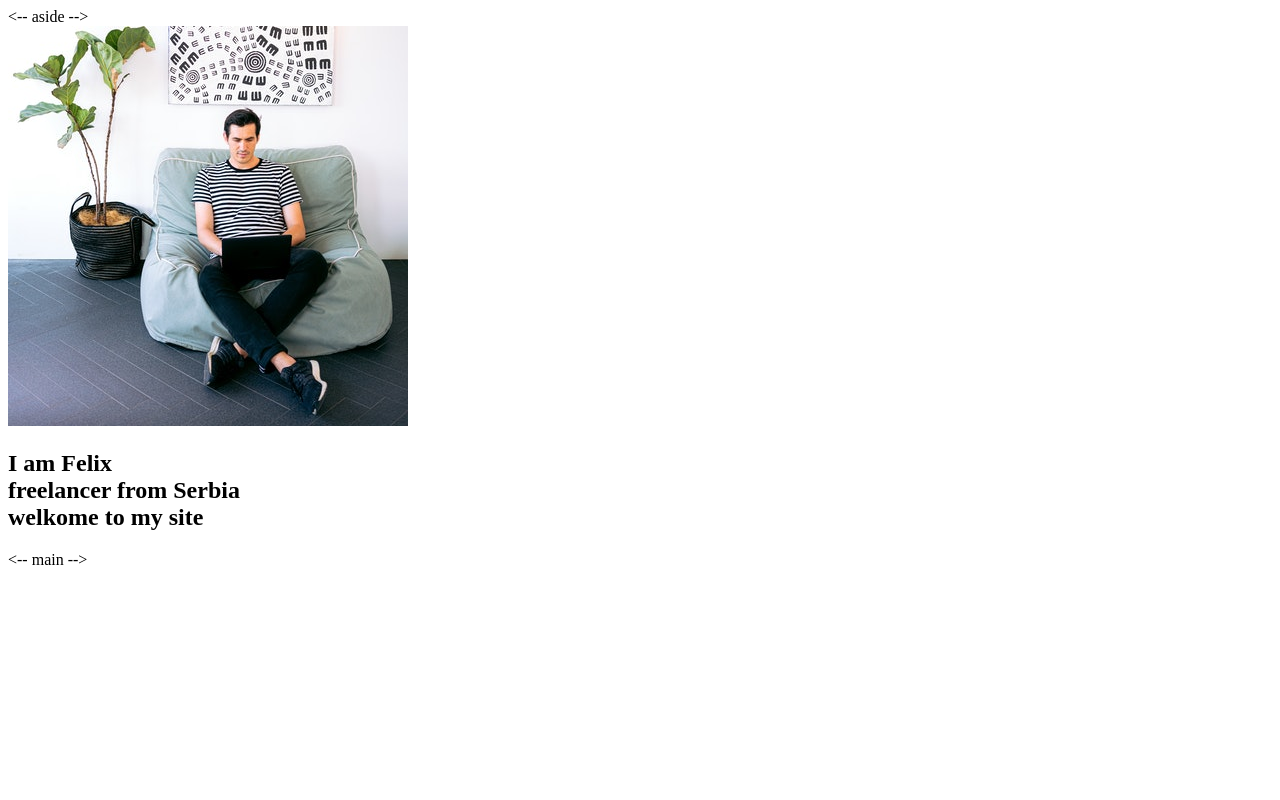
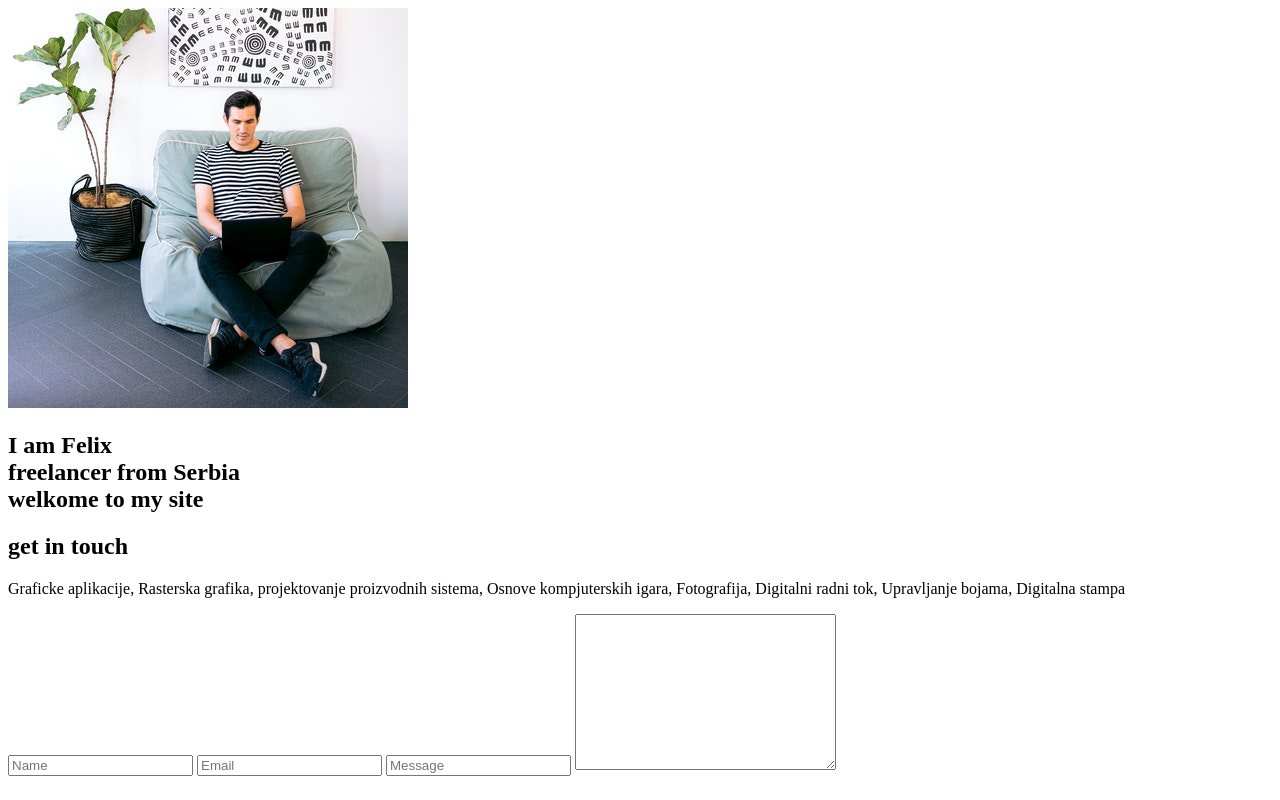
Before and after one commit to natalijavas/freelancer_sass, a plain HTML site: page index.html in a window 1280 px wide. Drawn offline with Linux system fonts and the light colour scheme.

Commit message:
ubaci me

```diff
--- a/index.html
+++ b/index.html
@@ -10,7 +10,7 @@
 </head>
 <body>
 
-    <-- aside -->
+    <!-- aside -->
     <aside>
         <img src="img/aside.jpg" alt="">
         <h1>I am Felix <br>freelancer from Serbia <br>welkome to my site</h1>
@@ -22,12 +22,26 @@
         </div>
     </aside>
 
-    <-- main -->
+    <!-- main -->
     <selection class="main">
 
     </selection>
 
 
+   <footer>
+       <h2>get in touch</h2>
+       <p>Graficke aplikacije, Rasterska grafika, projektovanje proizvodnih sistema, Osnove kompjuterskih igara, Fotografija, Digitalni radni tok, Upravljanje bojama, Digitalna stampa</p>
+        <div class="row">
+            <form>
+                <input type="text" placeholder="Name">
+                <input type="text" placeholder="Email">
+                <input type="text" placeholder="Message">
+                <textarea name="30" id="10" cols="30" rows="10"></textarea>
+            </form>
+
+        </div>
+    </footer>
+
 
 </body>
 </html>
--- a/style.scss
+++ /dev/null
@@ -1,3 +0,0 @@
-stlye{
-    background:green;
-}
```
Also changed, not shown: style.css, 1 other file.
